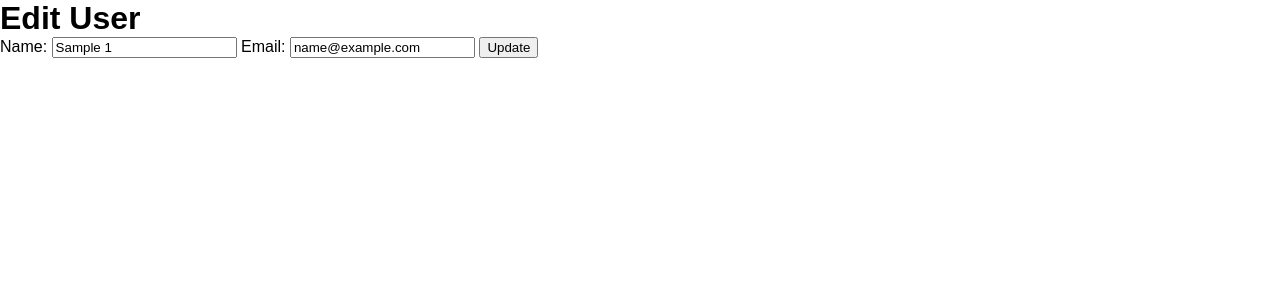
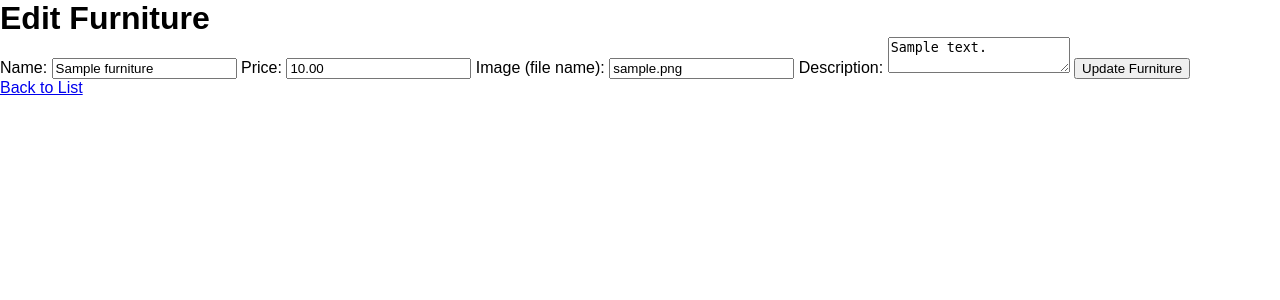
Before and after one commit to jasperalen07/furniflow, a PHP site: page /edit.php?id=1 in a window 1280 px wide. Shown: the top 300 px of the page. Run offline with PHP 8.4, Linux system fonts and the light colour scheme; tables that the repository leaves empty or names only in its code hold one stand-in row (values such as "Sample post").

Commit message:
edit/update feauture completed

```diff
--- a/edit.php
+++ b/edit.php
@@ -1,40 +1,62 @@
 <?php
+// Include the database connection file
 include 'db.php';
 
-// Fetch existing data
+// Initialize variables
+$id = $name = $price = $image = $description = "";
 
-if(isset($_GET['id'])){
-    $id = intval($_GET['id']);
-    $query = "SELECT * FROM `1` WHERE id =?";
-    $stmt = $conn->prepare($query);
+// Check if 'id' is passed in the URL
+if (isset($_GET['id'])) {
+    $id = intval($_GET['id']); // Ensure the ID is an integer
+
+    // Fetch the current furniture data
+    $stmt = $conn->prepare("SELECT * FROM furniture WHERE id = ?");
+    if (!$stmt) {
+        die("Prepare failed: " . $conn->error);
+    }
     $stmt->bind_param("i", $id);
     $stmt->execute();
     $result = $stmt->get_result();
-    $user = $result->fetch_assoc();
+
+    if ($result->num_rows === 1) {
+        $row = $result->fetch_assoc();
+        $name = htmlspecialchars($row['name']);
+        $price = number_format($row['price'], 2); // Ensure it displays in proper float format
+        $image = htmlspecialchars($row['image']);
+        $description = htmlspecialchars($row['description']);
+    } else {
+        die("Furniture item not found.");
+    }
+} else {
+    die("ID parameter is missing.");
 }
 
-// Update data
+// Handle form submission for updates
+if (isset($_POST['update'])) {
+    $name = $_POST['name'];
+    $price = floatval($_POST['price']); // Ensure it's converted to float
+    $image = $_POST['image'];
+    $description = $_POST['description'];
 
-if($_SERVER['REQUEST_METHOD'] === 'POST'){
-    $id = intval($_POST['id']);
-    $name = $_POST['name'];
-    $email = $_POST['email'];
+    // Validate Price
+    if (!is_numeric($price) || $price <= 0) {
+        die("Error: Price must be a positive number.");
+    }
 
-    $updateQuery = "UPDATE `1` SET name = ?, email = ? WHERE id = ?";
+    // Update query
+    $stmt = $conn->prepare("UPDATE furniture SET name = ?, price = ?, image = ?, description = ? WHERE id = ?");
+    if (!$stmt) {
+        die("Prepare failed: " . $conn->error);
+    }
+    $stmt->bind_param("sdssi", $name, $price, $image, $description, $id);
 
-    $stmt = $conn->prepare($updateQuery);
-    $stmt->bind_param("ssi", $name, $email, $id);
-
-    if($stmt->execute()){
-        header("Location: index.php");
+    if ($stmt->execute()) {
+        header("Location: index.php"); // Redirect to main page after update
         exit();
     } else {
-        echo "Error updating " . $conn->error;
-        }
-
-
+        echo "Error updating record: " . $stmt->error;
+    }
 }
-
 ?>
 
 <!DOCTYPE html>
@@ -42,20 +64,28 @@ if($_SERVER['REQUEST_METHOD'] === 'POST'){
 <head>
     <meta charset="UTF-8">
     <meta name="viewport" content="width=device-width, initial-scale=1.0">
-    <title>Edit User</title>
+    <title>Edit Furniture</title>
     <link rel="stylesheet" href="css/styles.css">
 </head>
 <body>
     <div class="container">
-        <h1>Edit User</h1>
-        <form action="edit.php" method="POST">
-            <input type="hidden" name="id" value="<?php echo $user['id']; ?>">
+        <h1>Edit Furniture</h1>
+        <form action="" method="POST">
             <label for="name">Name:</label>
-            <input type="text" name="name" value="<?php echo $user['name']; ?>" required>
-            <label for="email">Email:</label>
-            <input type="email" name="email" value="<?php echo $user['email']; ?>" required>
-            <button type="submit">Update</button>
+            <input type="text" name="name" id="name" value="<?php echo $name; ?>" required>
+
+            <label for="price">Price:</label>
+            <input type="text" name="price" id="price" value="<?php echo $price; ?>" required>
+
+            <label for="image">Image (file name):</label>
+            <input type="text" name="image" id="image" value="<?php echo $image; ?>" required>
+
+            <label for="description">Description:</label>
+            <textarea name="description" id="description" required><?php echo $description; ?></textarea>
+
+            <button type="submit" name="update">Update Furniture</button>
         </form>
+        <a href="index.php" class="btn">Back to List</a>
     </div>
 </body>
 </html>
```
